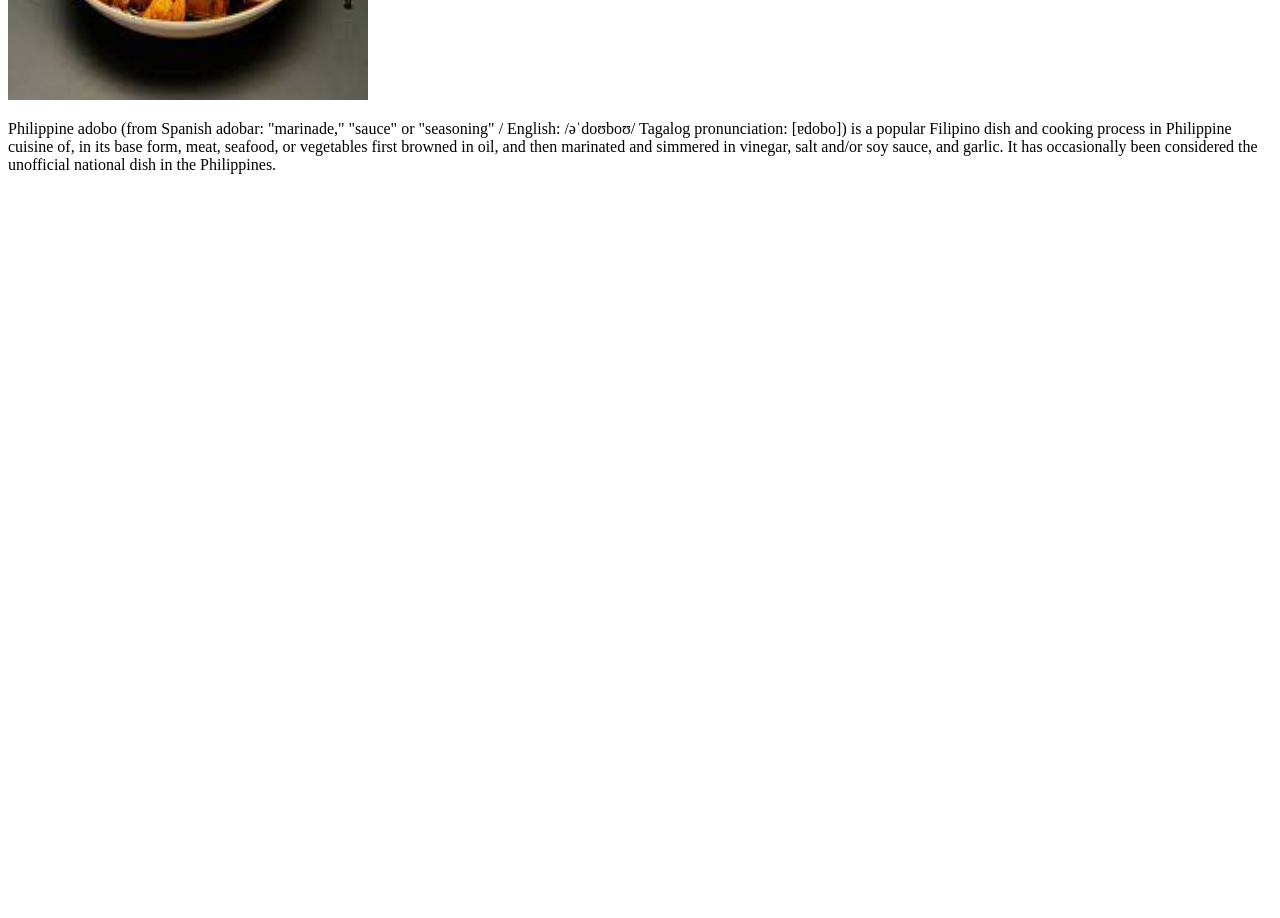
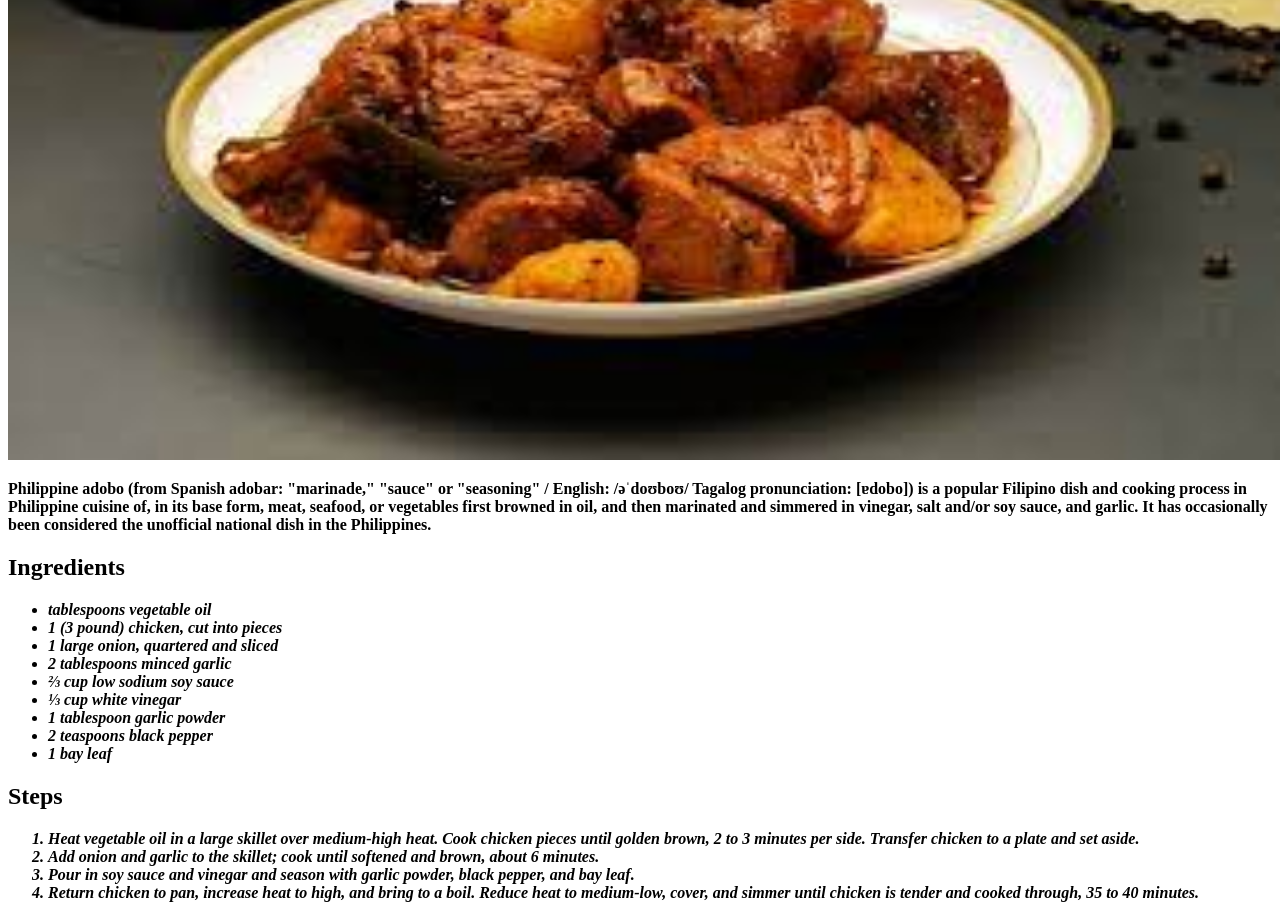
Before and after one commit to KorobitoXV/Recipe-Odin, a plain HTML site: page recipes/adobo.html in a window 1280 px wide. Shown: the part 340-1258 px from the top of the page. Before the commit the page ends 800 px from the top, so only its background shows below. Drawn offline with Linux system fonts and the light colour scheme.

Commit message:
Finished first recipe

```diff
--- a/recipes/adobo.html
+++ b/recipes/adobo.html
@@ -7,7 +7,39 @@
 </head>
 <body>
     <h1>Adobo</h1>
-    <img src="../images/Adobo.jpg" alt="adobo" width="360" height="360">
-    <p>Philippine adobo (from Spanish adobar: "marinade," "sauce" or "seasoning" / English: /əˈdoʊboʊ/ Tagalog pronunciation: [ɐdobo]) is a popular Filipino dish and cooking process in Philippine cuisine of, in its base form, meat, seafood, or vegetables first browned in oil, and then marinated and simmered in vinegar, salt and/or soy sauce, and garlic. It has occasionally been considered the unofficial national dish in the Philippines.</p>
+    <img src="../images/Adobo.jpg" alt="adobo" width="1280" height="720">
+   <div> <p> <Strong>Philippine adobo (from Spanish adobar: "marinade," "sauce" or "seasoning" / English: /əˈdoʊboʊ/ Tagalog pronunciation: [ɐdobo]) is a popular Filipino dish and cooking process in Philippine cuisine of, in its base form, meat, seafood, or vegetables first browned in oil, and then marinated and simmered in vinegar, salt and/or soy sauce, and garlic. It has occasionally been considered the unofficial national dish in the Philippines. </Strong> </p> </div>
+
+    <div><h2>Ingredients</h2>
+        <ul>
+            <strong><em> <li> tablespoons vegetable oil </li>
+
+            <li> 1 (3 pound) chicken, cut into pieces </li>
+
+            <li> 1 large onion, quartered and sliced </li>
+
+            <li> 2 tablespoons minced garlic </li>
+
+            <li> ⅔ cup low sodium soy sauce </li>
+
+            <li> ⅓ cup white vinegar </li>
+
+            <li> 1 tablespoon garlic powder </li>
+
+            <li> 2 teaspoons black pepper </li>
+
+            <li>1 bay leaf</li> </em> </strong>
+        </ul> </div>
+        <h2>Steps</h2>
+
+         <ol>
+        <strong> <em><li> Heat vegetable oil in a large skillet over medium-high heat. Cook chicken pieces until golden brown, 2 to 3 minutes per side. Transfer chicken to a plate and set aside. </li>
+            <li> Add onion and garlic to the skillet; cook until softened and brown, about 6 minutes.</li>
+            <li> Pour in soy sauce and vinegar and season with garlic powder, black pepper, and bay leaf.</li>
+            <li> Return chicken to pan, increase heat to high, and bring to a boil. Reduce heat to medium-low, cover, and simmer until chicken is tender and cooked through, 35 to 40 minutes.</li> </em> </strong>
+         </ol>
+
+
+
 </body>
 </html>
```
Also changed, not shown: 1 other file.
